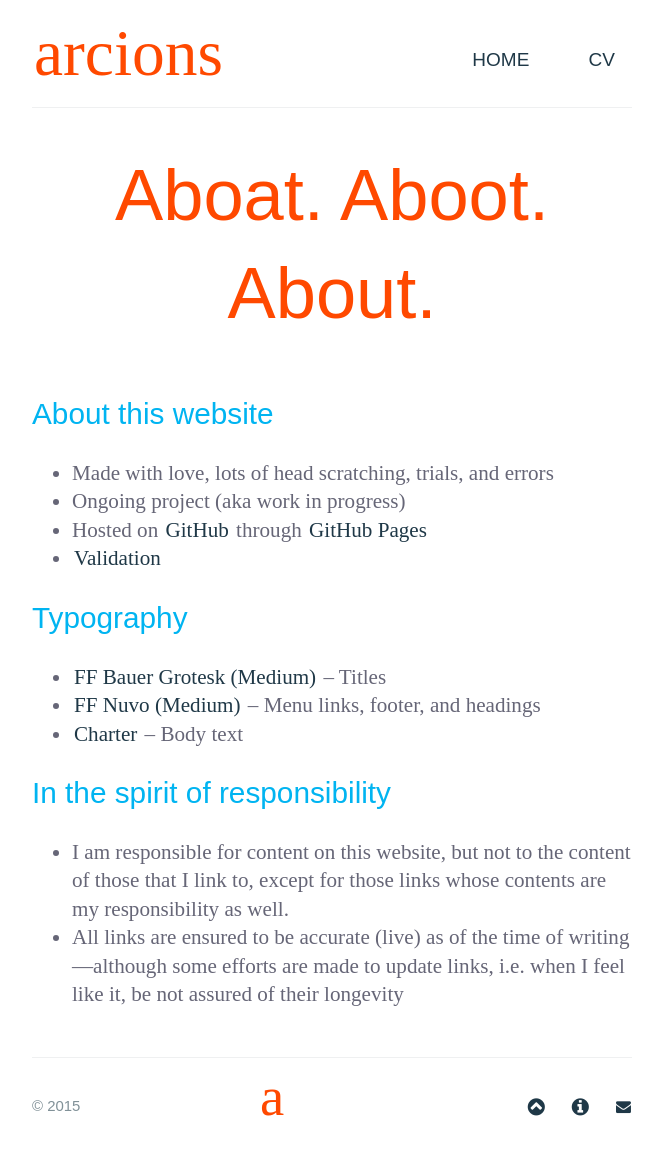
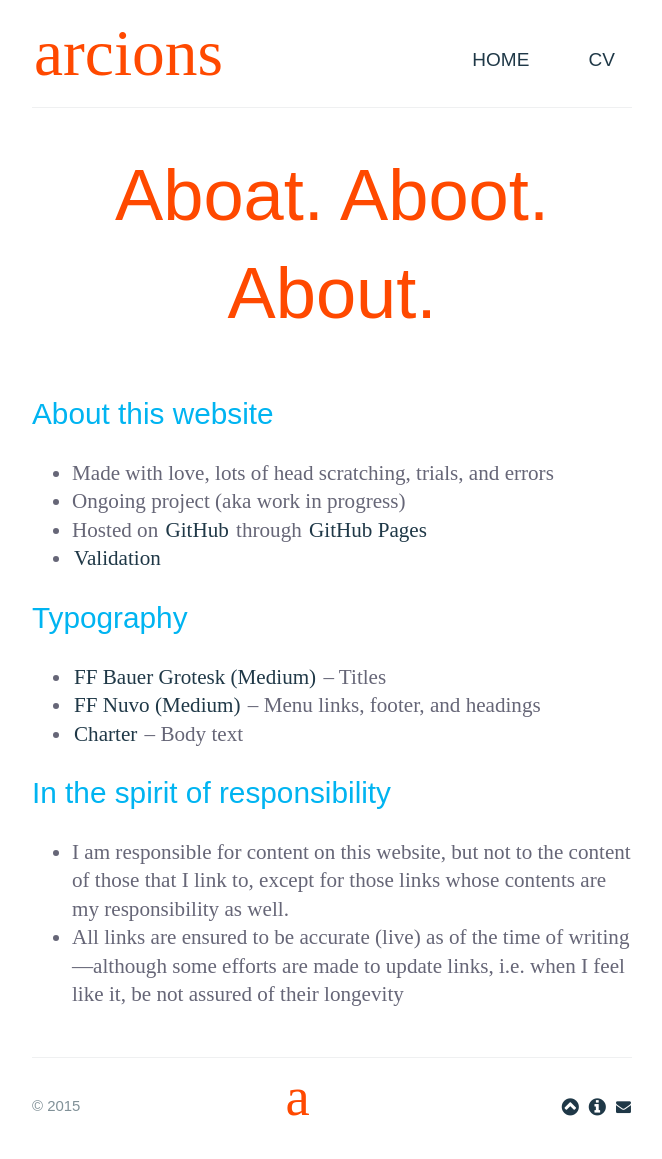
Before and after one commit to arcions/arcions.github.io, a Jekyll site: the page built from about/index.html, in a window 1280 px wide. Shown: the whole page, without its empty margins (308-970 px from the left). Built offline with Jekyll 4.4.1, drawn with Linux system fonts in a browser that asks for light colours; nearby versions of some CDN libraries; some web fonts are replaced; Markdown is read by kramdown in place of the engine named in the settings.

Commit message:
Update main.css

```diff
--- a/stylesheets/main.css
+++ b/stylesheets/main.css
@@ -528,9 +528,6 @@ nav a {
     background: #fff;
     text-align: right;
     line-height: 25px;
-    margin-left: 17px;
-    /* margin-right: -5px;
-    padding-left: 2px; */
     position: relative;
 }
 
@@ -541,9 +538,9 @@ nav a {
     content: "";
     z-index: -1;
     top: 1px;
-    left: 4px;
+    left: 1px;
     bottom: 1px;
-    right: 4px;
+    right: 1px;
     transition: all ease 0.23s;
 }
 
```
